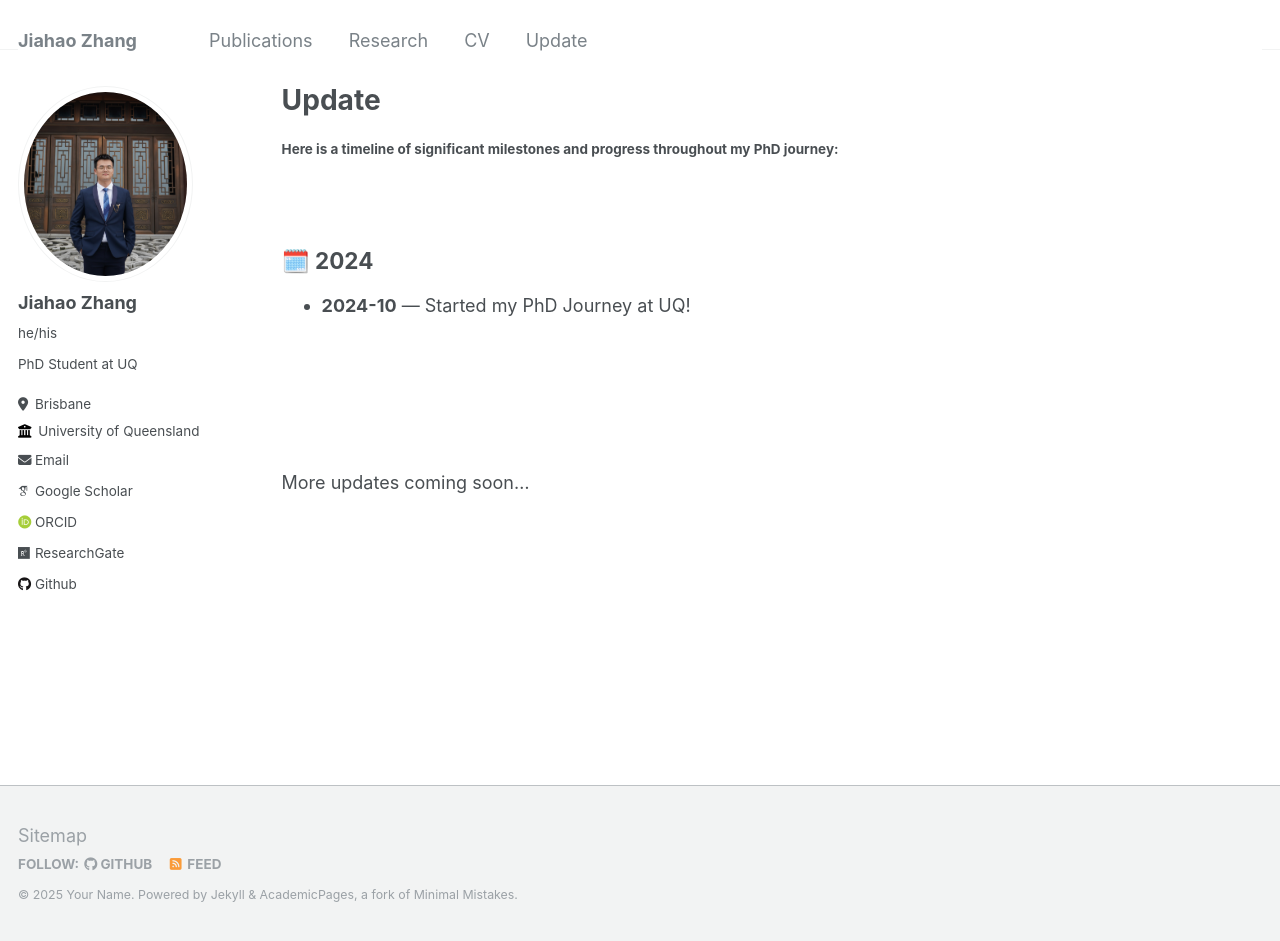
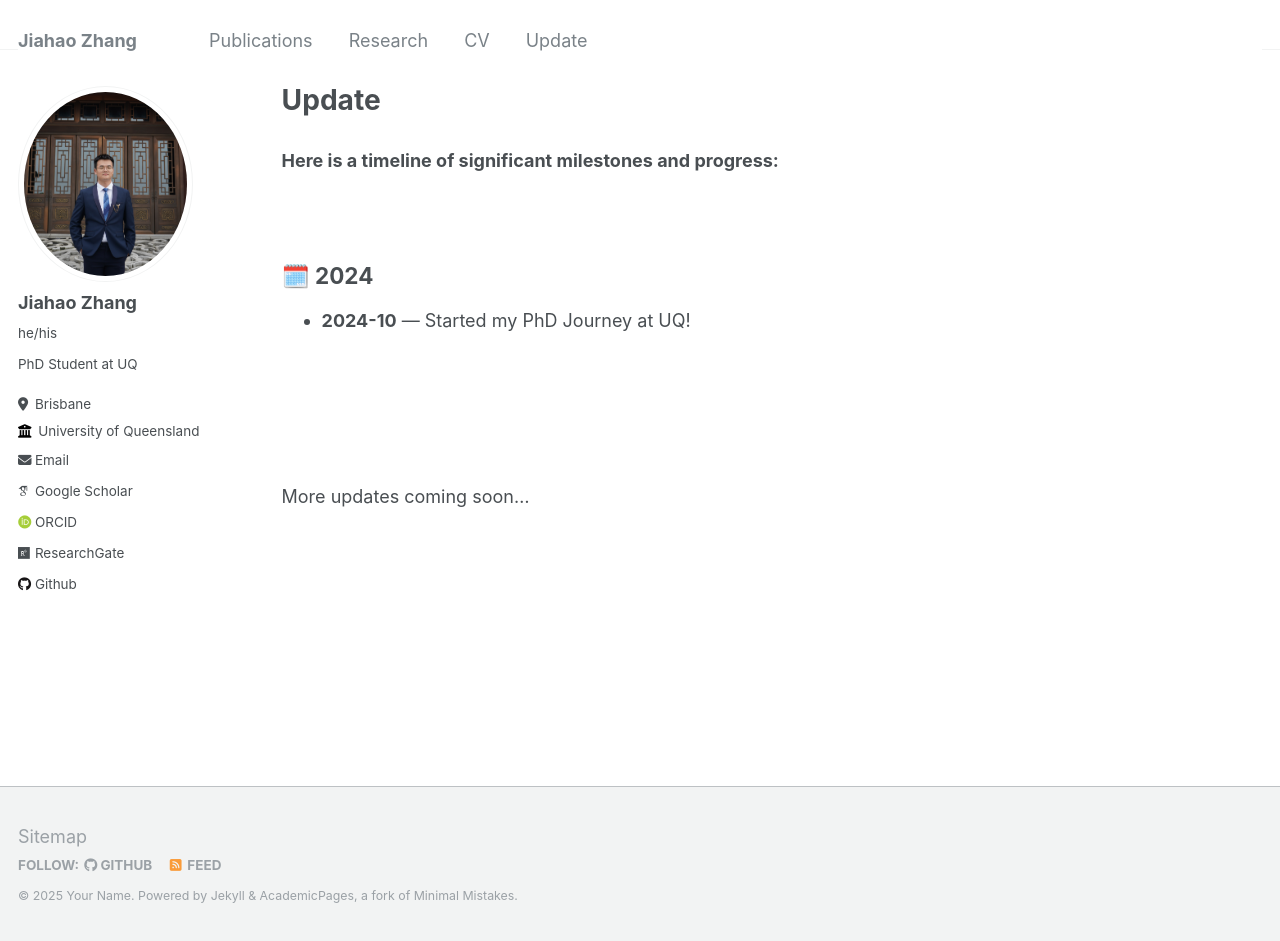
Before and after one commit to zhangjiahao2024/zhangjiahao2024.github.io, a Jekyll site: the page built from _pages/update.md, in a window 1280 px wide and 941 px high. Built offline with Jekyll 4.4.1, drawn with Linux system fonts in a browser that asks for light colours; some web fonts are replaced.

Commit message:
Update update.md

```diff
--- a/_pages/update.md
+++ b/_pages/update.md
@@ -8,7 +8,7 @@ author_profile: true
 
 {% include base_path %}
 
-#### **Here is a timeline of significant milestones and progress throughout my PhD journey:**
+### **Here is a timeline of significant milestones and progress:**
 
 <br>
 
```
